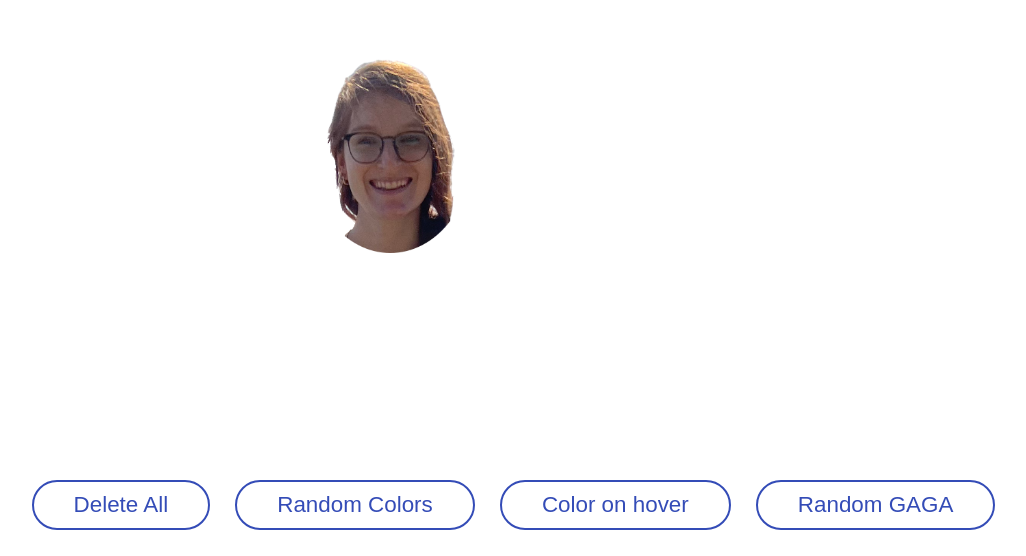
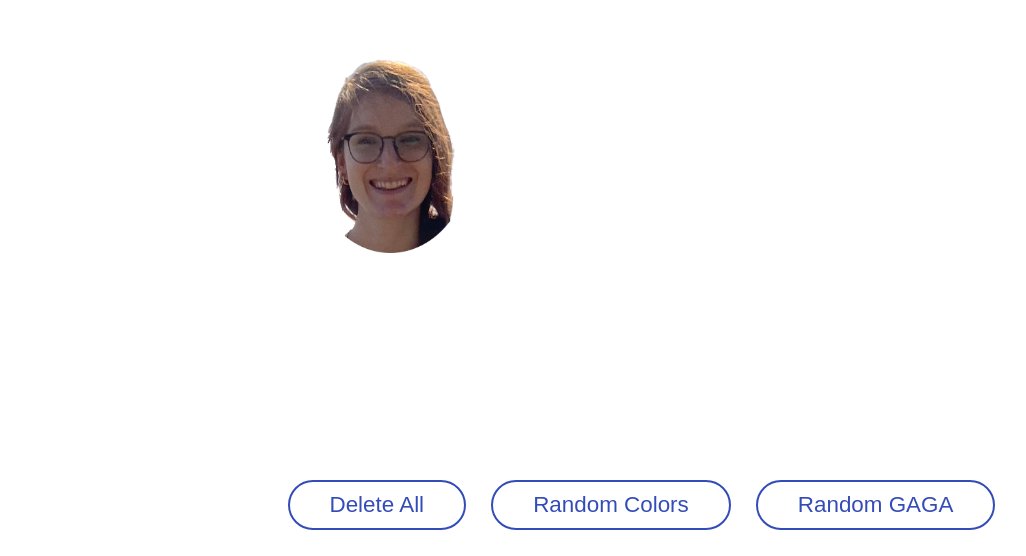
Before and after one commit to saarbotzer/congrats, a plain HTML site: page index.html in a window 1280 px wide. Shown: the part 244-800 px from the top of the page, without its empty margins (249-1275 px from the left). Drawn offline with Linux system fonts and the light colour scheme.

Commit message:
Update index.html

```diff
--- a/index.html
+++ b/index.html
@@ -17,7 +17,7 @@
     <div class="buttons">
         <button class="btn" id="delete-btn">Delete All</button>
         <button class="btn" id="random-colors-btn">Random Colors</button>
-        <button class="btn" id="change-colors-btn">Color on hover</button>
+<!--         <button class="btn" id="change-colors-btn">Color on hover</button> -->
         <button class="btn" id="random-gaga-btn">Random GAGA</button>
     </div>
     <div class='balloons'>
```
